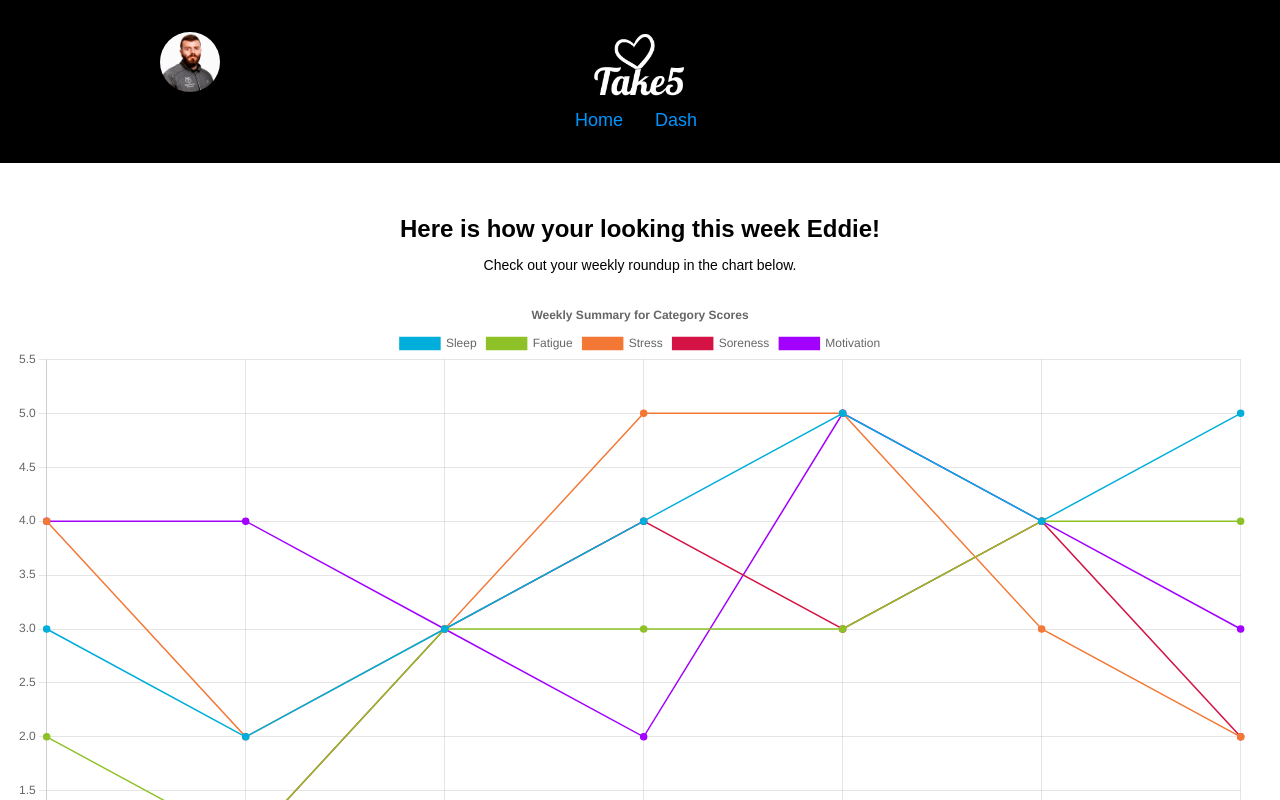
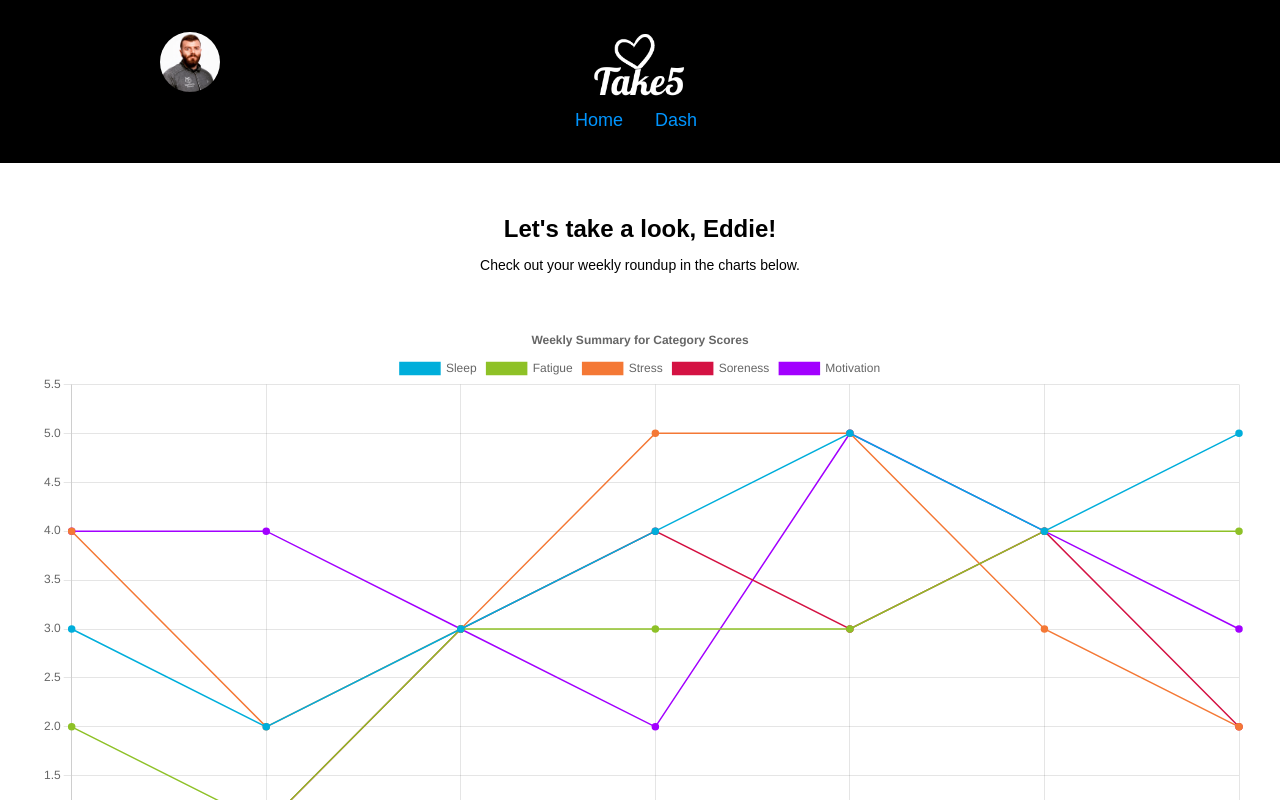
Before and after one commit to eddie-fashioni/capstone, a React (Create React App) app in the folder client/: page /dash in a window 1280 px wide. Shown: the top 800 px of the page. Built offline with nearby package versions, Linux system fonts and the light colour scheme.

Commit message:
Updated styling to charts

```diff
--- a/client/src/components/CategoryChart/CategoryChart.js
+++ b/client/src/components/CategoryChart/CategoryChart.js
@@ -51,7 +51,7 @@ function CategoryChart() {
           hoverBorderWidth: 10,
           borderColor: "#00aedb",
           backgroundColor: "#00aedb",
-          data: [3, 2, 3, 4, 5, 4, 5]
+          data: [3, 2, 3, 4, 5, 4, 5],
         },
         {
           label: "Fatigue",
@@ -59,7 +59,7 @@ function CategoryChart() {
           hoverBorderWidth: 10,
           borderColor: "#8ec127",
           backgroundColor: "#8ec127",
-          data: [2, 1, 3, 3, 3, 4, 4]
+          data: [2, 1, 3, 3, 3, 4, 4],
         },
         {
           label: "Stress",
@@ -67,7 +67,7 @@ function CategoryChart() {
           hoverBorderWidth: 10,
           borderColor: "#f47835",
           backgroundColor: "#f47835",
-          data: [4, 2, 3, 5, 5, 3, 2]
+          data: [4, 2, 3, 5, 5, 3, 2],
         },
         {
           label: "Soreness",
@@ -75,7 +75,7 @@ function CategoryChart() {
           hoverBorderWidth: 10,
           borderColor: "#d41243",
           backgroundColor: "#d41243",
-          data: [1, 1, 3, 4, 3, 4, 2]
+          data: [1, 1, 3, 4, 3, 4, 2],
         },
         {
           label: "Motivation",
@@ -83,17 +83,20 @@ function CategoryChart() {
           hoverBorderWidth: 10,
           borderColor: "#a200ff",
           backgroundColor: "#a200ff",
-          data: [4, 4, 3, 2, 5, 4, 3]
+          data: [4, 4, 3, 2, 5, 4, 3],
         },
       ],
     });
     setChartOptions({
       responsive: true,
+      layout: {
+        padding: 25,
+      },
       scales: {
         y: {
           min: 0.5,
-          max: 5.5
-        }
+          max: 5.5,
+        },
       },
       plugins: {
         legend: {
--- a/client/src/components/DailyTotal/DailyTotal.js
+++ b/client/src/components/DailyTotal/DailyTotal.js
@@ -3,7 +3,7 @@ import { Link } from "react-router-dom";
 import flag from "../../assets/images/flag.svg";
 
 
-const DailyTotal = ({ scores, advice, total }) => {
+const DailyTotal = ({ advice, total }) => {
 
   function getRandomItem(arr) {
     const randomIndex = Math.floor(Math.random() * arr.length);
--- a/client/src/components/TotalChart/TotalChart.js
+++ b/client/src/components/TotalChart/TotalChart.js
@@ -57,6 +57,9 @@ function TotalChart() {
     });
     setChartOptions({
       responsive: true,
+      layout: {
+        padding: 25,
+      },
       scales: {
         y: {
           min: 0,
--- a/client/src/pages/Dash/Dash.js
+++ b/client/src/pages/Dash/Dash.js
@@ -8,9 +8,9 @@ function Dash() {
     <>
       <div className="summary">
         <div className="summary-greeting">
-        <h2 className="summary-header">Here is how your looking this week Eddie!</h2>
+        <h2 className="summary-header">Let's take a look, Eddie!</h2>
         <p className="summary-message">
-          Check out your weekly roundup in the chart below.
+          Check out your weekly roundup in the charts below.
         </p>
         </div>
       <CategoryChart/>
```
